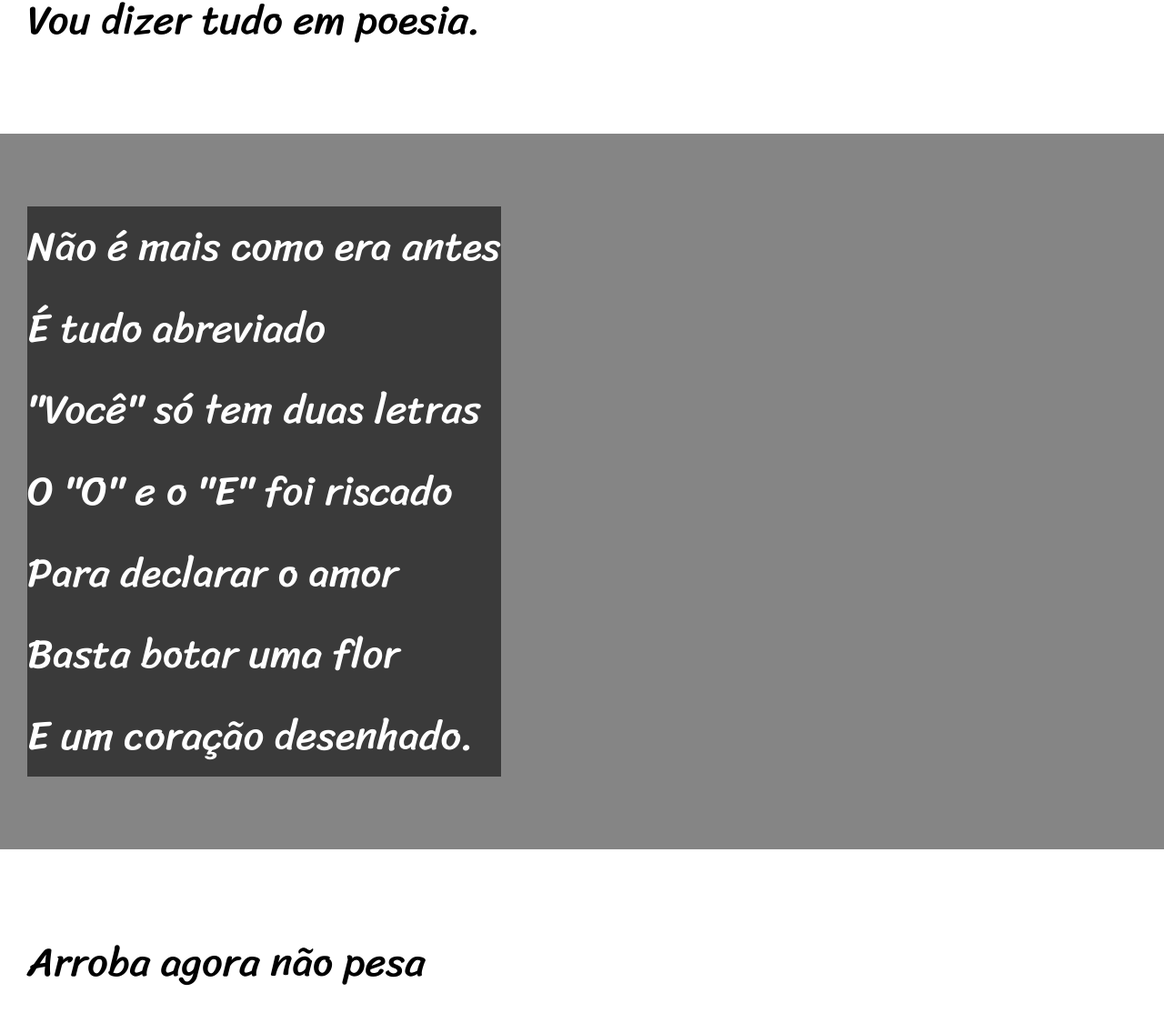
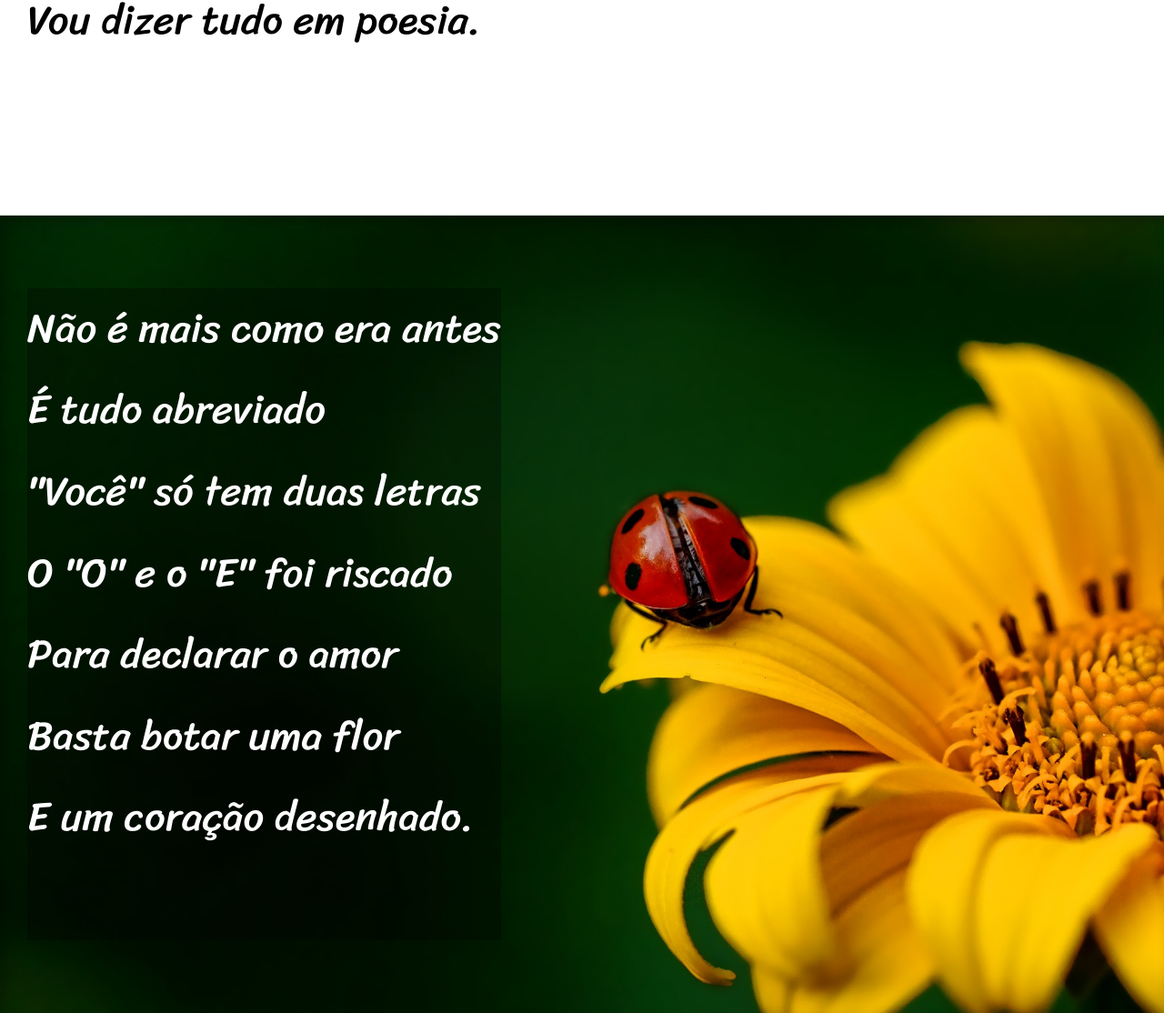
Before and after one commit to Pedro-Henrique771/Html-Css, a plain HTML site: page EX022 desafio12/index.html in a window 1280 px wide. Shown: the part 898-2012 px from the top of the page at 91% size. Drawn offline with Linux system fonts and the light colour scheme.

Commit message:
Finalizando

```diff
--- a/EX022 desafio12/estilo/style.css
+++ b/EX022 desafio12/estilo/style.css
@@ -58,6 +58,12 @@ section{
     font-size: 3.5vw;
 }
 
+section > p{
+    padding-bottom: 2em;
+
+
+}
+
 .normal{
     background-color: white;
     color: black;
@@ -66,11 +72,24 @@ section{
 .imagem{
     background-color: rgba(0, 0, 0, 0.212);
     color: white;
+    box-shadow: inset 6px 6px 13px 0px rgba(0, 0, 0, 0.24);
+    background-attachment: fixed;
 }
 
 .imagem > p{
     display: inline-block;
-    background-color: rgba(0, 0, 0, 0.562);
+    background-color: rgba(0, 0, 0, 0.295);
+}
+
+#img01{
+    background-image: url(../imagens/background001.jpg);
+    background-position: right center;
+    background-size: cover;
+}
+
+#img02{
+    background-image: url(../imagens/background002.jpg);
+    background-size: cover;
 }
 
 footer{
--- a/EX022 desafio12/index.html
+++ b/EX022 desafio12/index.html
@@ -29,7 +29,7 @@
 
 
 
-    <section class="imagem">
+    <section class="imagem" id="img01">
         <p>
             Não é mais como era antes <br>
             É tudo abreviado <br>
@@ -67,7 +67,7 @@
 
 
 
-    <section class="imagem">
+    <section class="imagem" id="img02">
         <p>
             Tenho saudade das cartas <br>
             Escritas com a própria mão <br>
```
